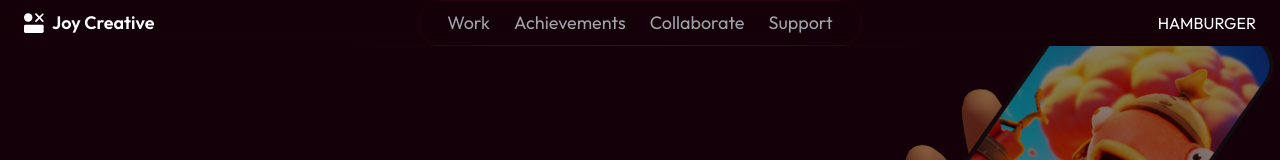
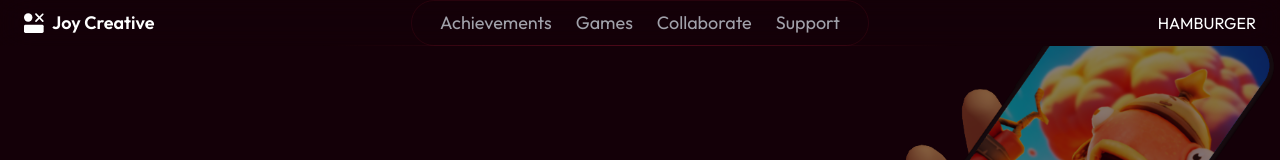
Before and after one commit to kasparnau/joycreative.io, a Next.js app: page / in a window 1280 px wide. Shown: the top 160 px of the page. Built offline with nearby package versions, Linux system fonts and the light colour scheme.

Commit message:
refactor: move header data into separate file

```diff
--- a/app/components/header.tsx
+++ b/app/components/header.tsx
@@ -2,6 +2,7 @@ import Border from "./header-border";
 import Container from "@/components/container";
 import HomeButton from "./header-home";
 import NavLink from "./header-link";
+import headerLinks from "../data/header-links";
 import { twMerge } from "tailwind-merge";
 
 // 🤷🏻 This is exposed for our hero page to dynamically fill the rest of the viewport. 🤔
@@ -18,12 +19,13 @@ const Header = () => {
       <Container className="w-full">
         <div className={`grid grid-cols-2 lg:grid-cols-3 w-full`}>
           <HomeButton className="justify-self-start flex items-center" />
-          <div className="flex items-center justify-self-center">
+          <div className="hidden lg:flex items-center justify-self-center">
             <div className="border border-primary/10 rounded-full flex gap-6 px-7 py-2">
-              <NavLink href="/#games">Work</NavLink>
-              <NavLink href="/#achievements">Achievements</NavLink>
-              <NavLink href="/#collaborate">Collaborate</NavLink>
-              <NavLink href="/contact">Support</NavLink>
+              {headerLinks.map((headerLink) => (
+                <NavLink key={headerLink.url} href={headerLink.url}>
+                  {headerLink.label}
+                </NavLink>
+              ))}
             </div>
           </div>
           <div className="flex items-center justify-self-end">HAMBURGER</div>
--- /dev/null
+++ b/app/data/header-links.ts
@@ -0,0 +1,13 @@
+export interface HeaderLink {
+  url: string;
+  label: string;
+}
+
+const headerLinks: HeaderLink[] = [
+  { url: "/#achievements", label: "Achievements" },
+  { url: "/#games", label: "Games" },
+  { url: "/#collaborate", label: "Collaborate" },
+  { url: "/contact", label: "Support" },
+];
+
+export default headerLinks;
```
